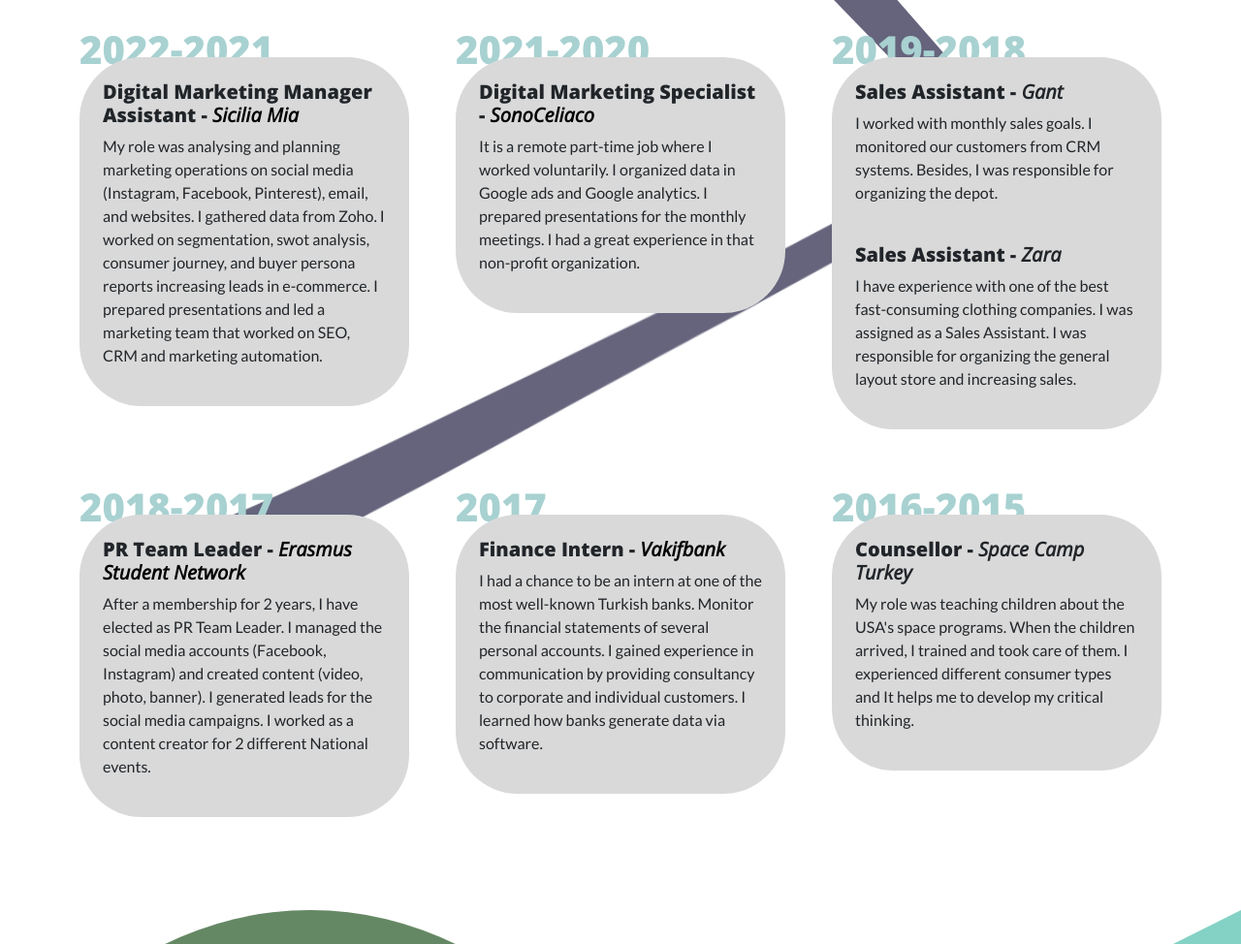
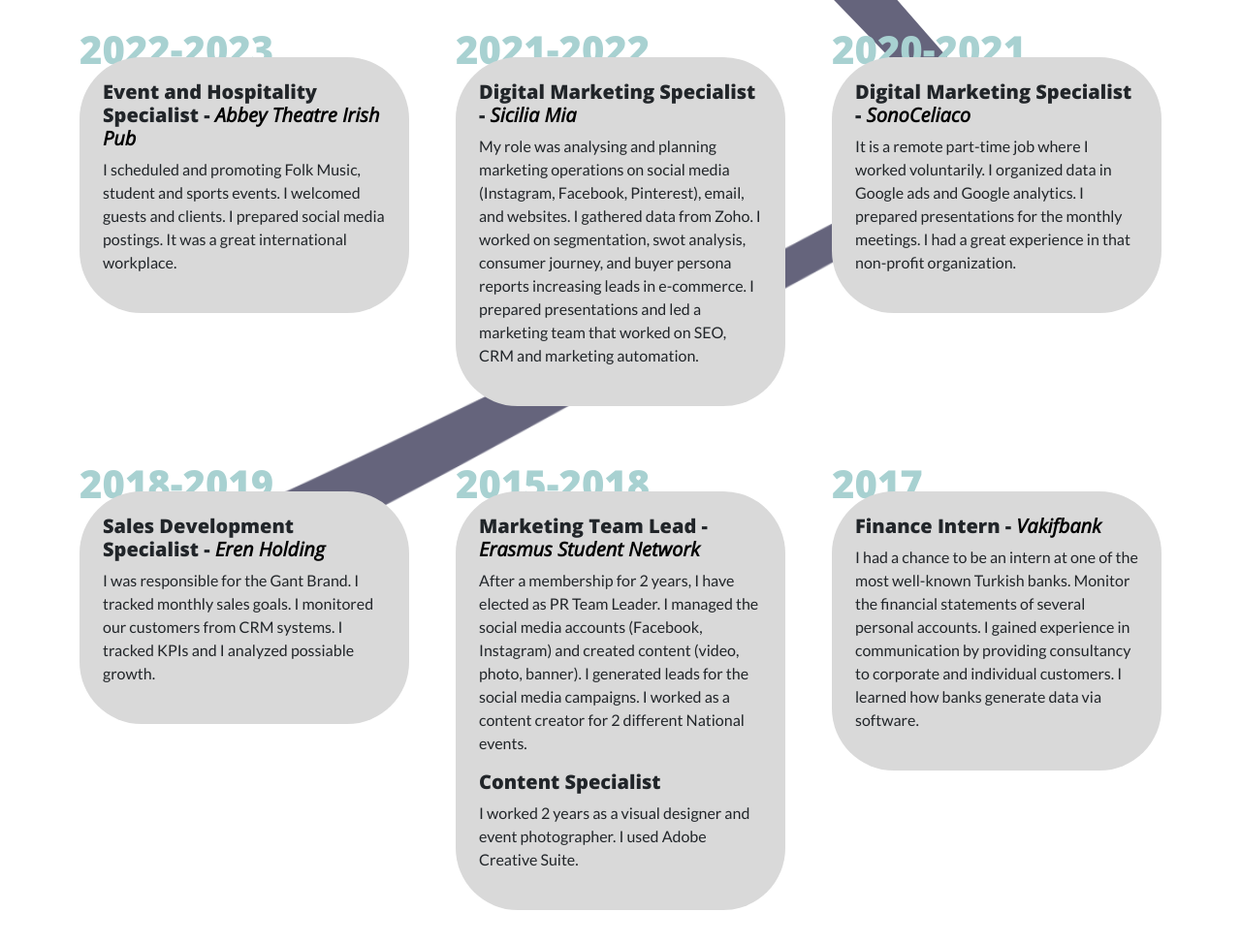
Before and after one commit to devincetin/devinBlog, a website: page index.html in a window 1280 px wide. Shown: the part 1354-2328 px from the top of the page at 97% size. Drawn offline with nearby package versions, Linux system fonts and the light colour scheme.

Commit message:
Updated experinces

```diff
--- a/index.html
+++ b/index.html
@@ -168,16 +168,25 @@
   <section class="container" id="experience">
     <div class="row gx-5">
       <div class="col-lg-4 col-md-6">
-        <h3 class="dates">2022-2021</h3>
+        <h3 class="dates">2022-2023</h3>
         <div class="col-lg-12 entries">
-          <h5>Digital Marketing Manager Assistant - <a href="https://www.siciliamia.com/"><em>Sicilia Mia</em></a></h5>
+          <h5>Event and Hospitality Specialist - <a href="https://www.abbey-rome.com/"><em>Abbey Theatre Irish Pub</em></a></h5>
+          <p>I scheduled and promoting Folk Music, student and sports events. I welcomed guests and clients. I prepared social media postings. It was a great international workplace.</p>
+
+        </div>
+      </div>
+
+      <div class="col-lg-4 col-md-6">
+        <h3 class="dates">2021-2022</h3>
+        <div class="col-lg-12 entries">
+          <h5>Digital Marketing Specialist - <a href="https://www.siciliamia.com/"><em>Sicilia Mia</em></a></h5>
           <p>My role was analysing and planning marketing operations on social media (Instagram, Facebook, Pinterest), email, and websites. I gathered data from Zoho. I worked on segmentation, swot analysis, consumer journey, and buyer persona
             reports increasing leads in e-commerce. I prepared presentations and led a marketing team that worked on SEO, CRM and marketing automation.</p>
         </div>
       </div>
 
       <div class="col-lg-4 col-md-6">
-        <h3 class="dates">2021-2020</h3>
+        <h3 class="dates">2020-2021</h3>
         <div class="col-lg-12 entries">
           <h5>Digital Marketing Specialist - <a href="https://www.sonoceliaco.com/"><em>SonoCeliaco</em></a></h5>
           <p>It is a remote part-time job where I worked voluntarily. I organized data in Google ads and Google analytics. I prepared presentations for the monthly meetings. I had a great experience in that non-profit organization.</p>
@@ -185,38 +194,29 @@
       </div>
 
       <div class="col-lg-4 col-md-6">
-        <h3 class="dates">2019-2018</h3>
+        <h3 class="dates">2018-2019</h3>
         <div class="col-lg-12 entries">
-          <h5>Sales Assistant - <em>Gant</em></h5>
-          <p>I worked with monthly sales goals. I monitored our customers from CRM systems. Besides, I was responsible for organizing the depot.</p>
-          <br>
-          <h5>Sales Assistant - <em>Zara</em></h5>
-          <p>I have experience with one of the best fast-consuming clothing companies. I was assigned as a Sales Assistant. I was responsible for organizing the general layout store and increasing sales.</p>
+          <h5>Sales Development Specialist - <a href="https://www.erenholding.com.tr/"><em>Eren Holding</em></a></h5>
+          <p>I was responsible for the Gant Brand. I tracked monthly sales goals. I monitored our customers from CRM systems. I tracked KPIs and I analyzed possiable growth.</p>
+        </div>
+      </div>
+      <div class="col-lg-4 col-md-6">
+        <h3 class="dates">2015-2018</h3>
+        <div class="col-lg-12 entries">
+          <h5>Marketing Team Lead - <a href="https://ege.esnturkey.org/"><em>Erasmus Student Network</em></a></h5>
+          <p>After a membership for 2 years, I have elected as PR Team Leader. I managed the social media accounts (Facebook, Instagram) and created content (video, photo, banner). I generated leads for the social media campaigns. I worked as a
+            content creator for 2 different National events.</p>
+            <h5>Content Specialist</h5>
+            <p>I worked 2 years as a visual designer and event photographer. I used Adobe Creative Suite.</p>
         </div>
       </div>
 
-      <div class="col-lg-4 col-md-6">
-        <h3 class="dates">2018-2017</h3>
-        <div class="col-lg-12 entries">
-          <h5>PR Team Leader - <a href="https://ege.esnturkey.org/"><em>Erasmus Student Network</em></a></h5>
-          <p>After a membership for 2 years, I have elected as PR Team Leader. I managed the social media accounts (Facebook, Instagram) and created content (video, photo, banner). I generated leads for the social media campaigns. I worked as a
-            content creator for 2 different National events.</p>
-        </div>
-      </div>
       <div class="col-lg-4 col-md-6">
         <h3 class="dates">2017</h3>
         <div class="col-lg-12 entries">
           <h5>Finance Intern - <a href="https://www.vakifbank.com.tr/"><em>Vakifbank</em></a></h5>
           <p>I had a chance to be an intern at one of the most well-known Turkish banks. Monitor the financial statements of several personal accounts. I gained experience in communication by providing consultancy to corporate and individual
             customers. I learned how banks generate data via software.</p>
-        </div>
-      </div>
-
-      <div class="col-lg-4 col-md-6">
-        <h3 class="dates">2016-2015</h3>
-        <div class="col-lg-12 entries">
-          <h5>Counsellor - <em>Space Camp Turkey</em></h5>
-          <p>My role was teaching children about the USA's space programs. When the children arrived, I trained and took care of them. I experienced different consumer types and It helps me to develop my critical thinking.</p>
         </div>
       </div>
     </div>
```
Also changed, not shown: 1 other file.
